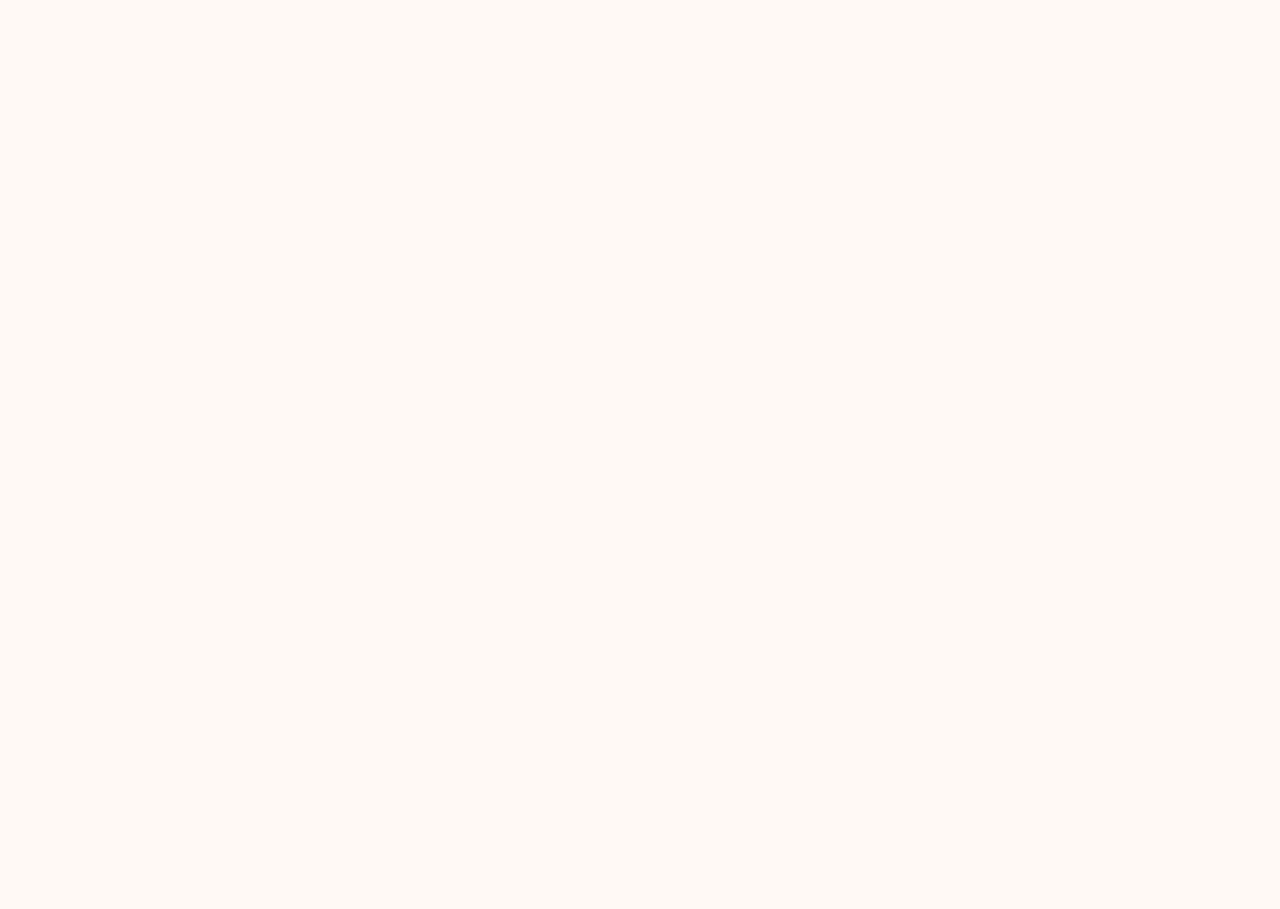
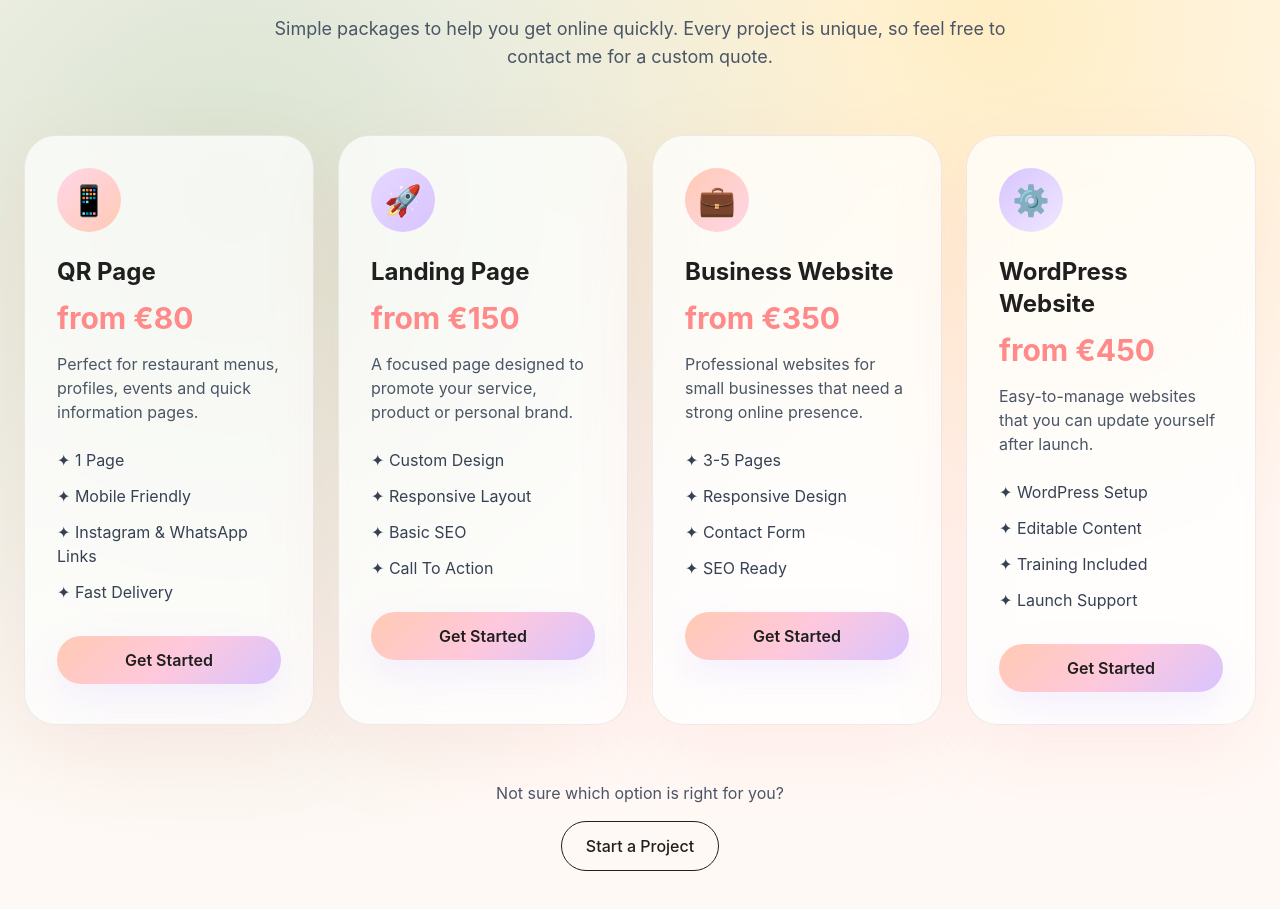
Before and after one commit to Minoo-YH/minoo-studio, a React (Vite) app: page / in a window 1280 px wide. Shown: the part 3300-4209 px from the top of the page. Before the commit the page ends 3099 px from the top, so only its background shows below. Built offline with nearby package versions, Linux system fonts and the light colour scheme.

Commit message:
feat: add pricing section

```diff
--- /dev/null
+++ b/src/components/Pricing.jsx
@@ -0,0 +1,123 @@
+const packages = [
+  {
+    title: "QR Page",
+    icon: "📱",
+    price: "from €80",
+    color: "from-[#ffd6e8] to-[#ffcab3]",
+    description:
+      "Perfect for restaurant menus, profiles, events and quick information pages.",
+    features: [
+      "1 Page",
+      "Mobile Friendly",
+      "Instagram & WhatsApp Links",
+      "Fast Delivery",
+    ],
+  },
+
+  {
+    title: "Landing Page",
+    icon: "🚀",
+    price: "from €150",
+    color: "from-[#e6d8ff] to-[#d8c4ff]",
+    description:
+      "A focused page designed to promote your service, product or personal brand.",
+    features: [
+      "Custom Design",
+      "Responsive Layout",
+      "Basic SEO",
+      "Call To Action",
+    ],
+  },
+
+  {
+    title: "Business Website",
+    icon: "💼",
+    price: "from €350",
+    color: "from-[#ffcab3] to-[#ffd6e8]",
+    description:
+      "Professional websites for small businesses that need a strong online presence.",
+    features: ["3-5 Pages", "Responsive Design", "Contact Form", "SEO Ready"],
+  },
+
+  {
+    title: "WordPress Website",
+    icon: "⚙️",
+    price: "from €450",
+    color: "from-[#d8c4ff] to-[#f0e8ff]",
+    description:
+      "Easy-to-manage websites that you can update yourself after launch.",
+    features: [
+      "WordPress Setup",
+      "Editable Content",
+      "Training Included",
+      "Launch Support",
+    ],
+  },
+];
+
+const Pricing = () => {
+  return (
+    <section id="pricing" className="max-w-7xl mx-auto px-6 py-24">
+      <div className="text-center mb-16">
+        <p className="section-label mb-4 text-sm font-semibold">PRICING</p>
+
+        <h2 className="text-4xl md:text-6xl font-bold text-gray-900">
+          Popular Services & Pricing
+        </h2>
+
+        <p className="max-w-3xl mx-auto mt-6 text-lg text-gray-600">
+          Simple packages to help you get online quickly. Every project is
+          unique, so feel free to contact me for a custom quote.
+        </p>
+      </div>
+
+      <div className="grid gap-6 md:grid-cols-2 lg:grid-cols-4">
+        {packages.map((item) => (
+          <div key={item.title} className="art-card rounded-[32px] p-8">
+            <div
+              className={`mb-6 flex h-16 w-16 items-center justify-center rounded-full bg-gradient-to-br ${item.color} text-3xl`}
+            >
+              {item.icon}
+            </div>
+
+            <h3 className="text-2xl font-bold mb-3">{item.title}</h3>
+
+            <p className="mb-4 text-3xl font-bold text-[#ff8a8a]">
+              {item.price}
+            </p>
+
+            <p className="mb-6 text-gray-600">{item.description}</p>
+
+            <ul className="space-y-3 mb-8">
+              {item.features.map((feature) => (
+                <li key={feature} className="text-gray-700">
+                  ✦ {feature}
+                </li>
+              ))}
+            </ul>
+
+            <a
+              href="mailto:minoo.yaghoubi@gmail.com"
+              className="block text-center rounded-full soft-button py-3 font-semibold"
+            >
+              Get Started
+            </a>
+          </div>
+        ))}
+      </div>
+
+      <div className="mt-14 text-center">
+        <p className="text-gray-600">Not sure which option is right for you?</p>
+
+        <a
+          href="mailto:minoo.yaghoubi@gmail.com"
+          className="inline-block mt-4 rounded-full border px-6 py-3 font-medium"
+        >
+          Start a Project
+        </a>
+      </div>
+    </section>
+  );
+};
+
+export default Pricing;
--- a/src/pages/Home.jsx
+++ b/src/pages/Home.jsx
@@ -3,6 +3,7 @@ import Hero from "../components/Hero";
 import Services from "../components/Services";
 import Projects from "../components/Projects";
 import HowItWorks from "../components/HowItWorks";
+import Pricing from "../components/Pricing";
 
 const Home = () => {
   return (
@@ -12,6 +13,7 @@ const Home = () => {
       <Services />
       <Projects />
       <HowItWorks />
+      <Pricing />
     </>
   );
 };
```
